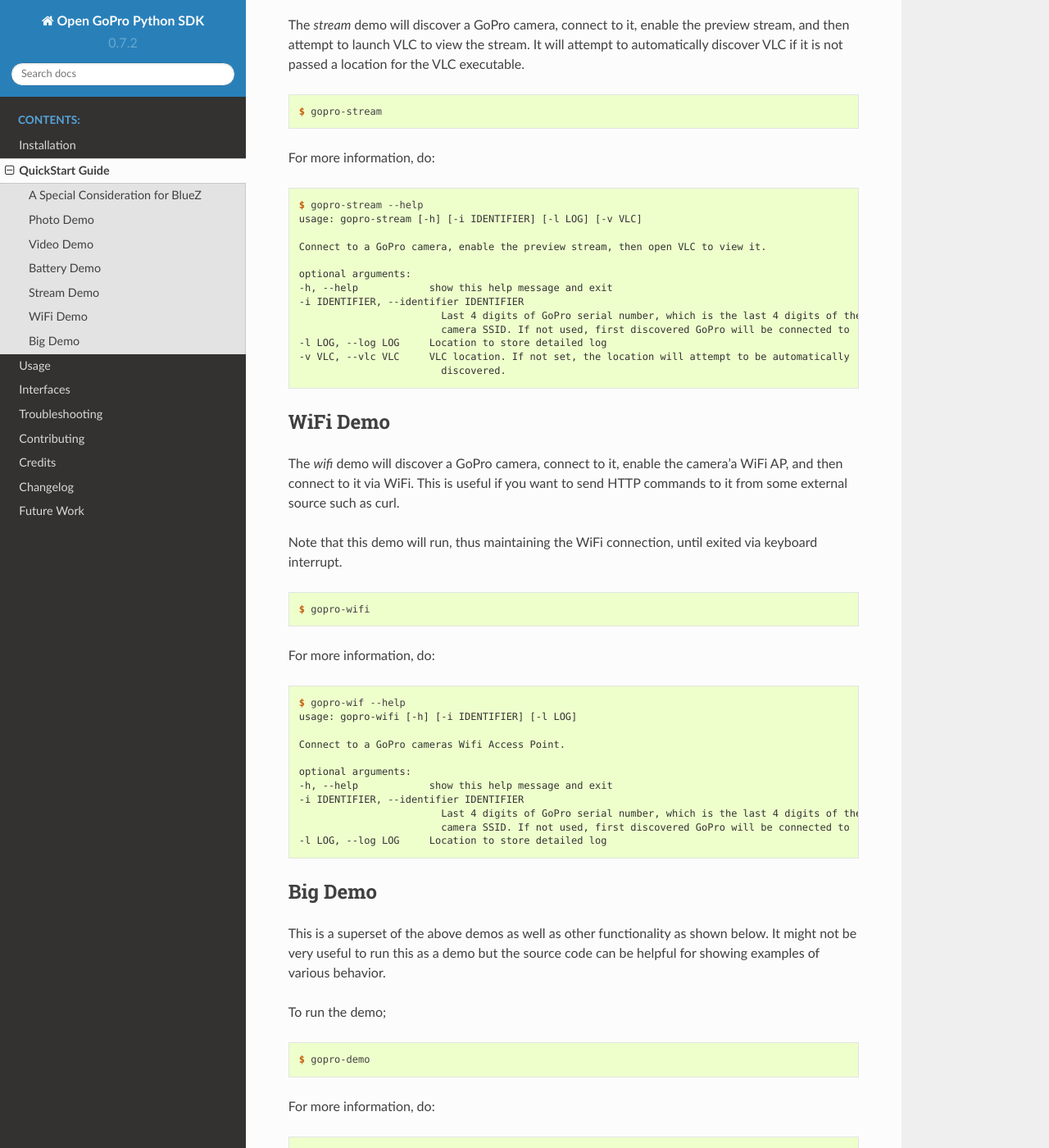
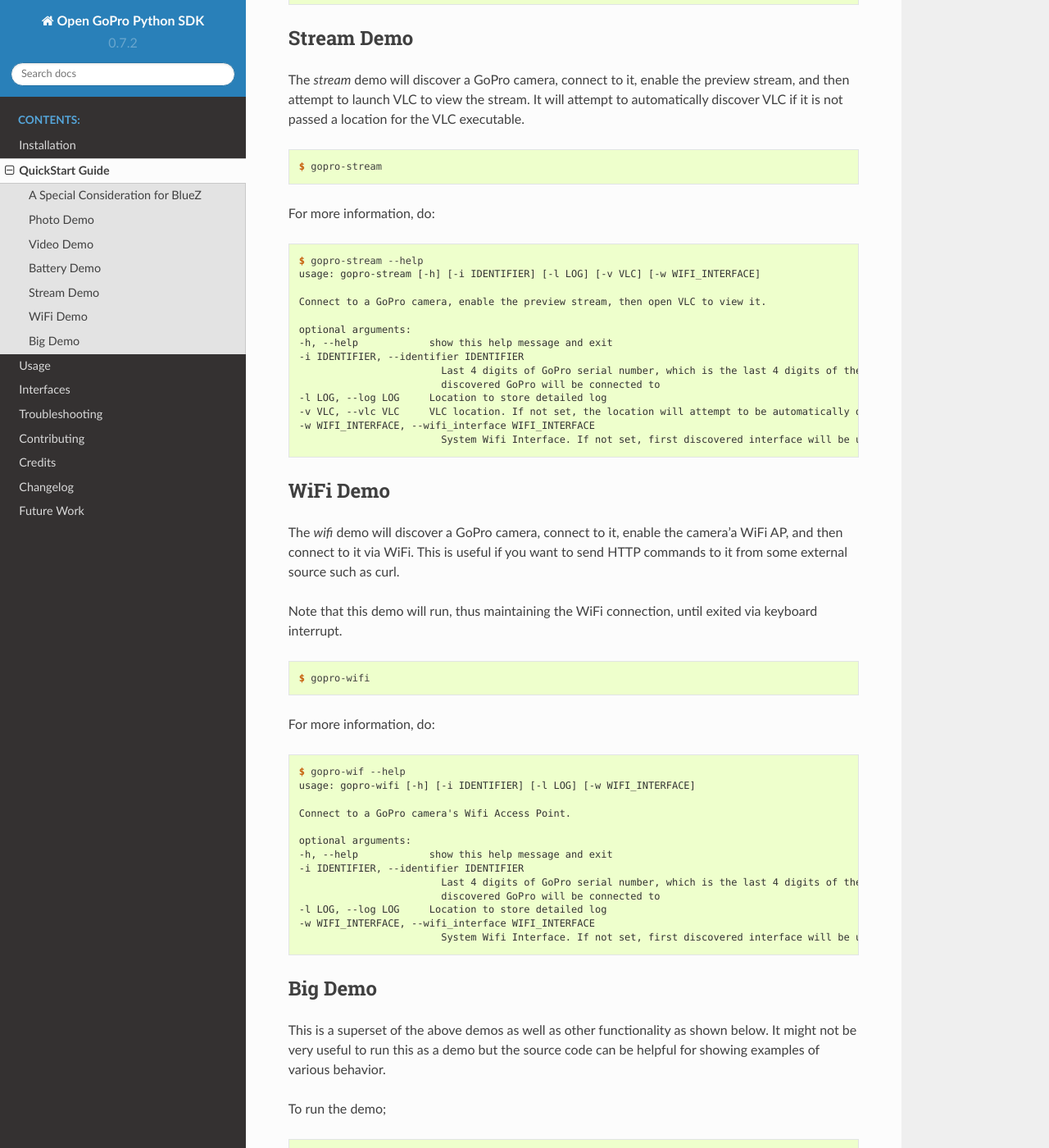
Before and after one commit to gopro/OpenGoPro, a Sphinx documentation site: the page built from demos/python/sdk_wireless_camera_control/docs/quickstart.rst, in a window 1280 px wide and 1400 px high, scrolled down 2293 px. Shown: the whole window at 82% size. Built offline with Sphinx 7.4.7 and the Read the Docs theme 2.0.0, drawn with Linux system fonts in a browser that asks for light colours; some of the changed text lies outside the part shown.

```diff
--- a/demos/python/sdk_wireless_camera_control/docs/quickstart.rst
+++ b/demos/python/sdk_wireless_camera_control/docs/quickstart.rst
@@ -41,18 +41,20 @@ For more information, do:
 .. code-block:: console
 
     $ gopro-photo --help
-    usage: gopro-photo [-h] [-i IDENTIFIER] [-l LOG] [-o OUTPUT]
+    usage: gopro-photo [-h] [-i IDENTIFIER] [-l LOG] [-o OUTPUT] [-w WIFI_INTERFACE]
 
     Connect to a GoPro camera, take a photo, then download it.
 
     optional arguments:
     -h, --help            show this help message and exit
     -i IDENTIFIER, --identifier IDENTIFIER
-                            Last 4 digits of GoPro serial number, which is the last 4 digits of the default
-                            camera SSID. If not used, first discovered GoPro will be connected to
+                            Last 4 digits of GoPro serial number, which is the last 4 digits of the default camera SSID. If not used, first
+                            discovered GoPro will be connected to
     -l LOG, --log LOG     Location to store detailed log
     -o OUTPUT, --output OUTPUT
                             Where to write the photo to. If not set, write to 'photo.jpg'
+    -w WIFI_INTERFACE, --wifi_interface WIFI_INTERFACE
+                            System Wifi Interface. If not set, first discovered interface will be used.
 
 Video Demo
 ----------
@@ -69,21 +71,23 @@ For more information, do:
 .. code-block:: console
 
     $ gopro-video --help
-    usage: gopro-video [-h] [-i IDENTIFIER] [-l LOG] [-o OUTPUT] record_time
+    usage: gopro-video [-h] [-i IDENTIFIER] [-l LOG] [-o OUTPUT] [-w WIFI_INTERFACE] record_time
 
     Connect to a GoPro camera, take a video, then download it.
 
     positional arguments:
-      record_time           How long to record for
+    record_time           How long to record for
 
     optional arguments:
-      -h, --help            show this help message and exit
-      -i IDENTIFIER, --identifier IDENTIFIER
-                            Last 4 digits of GoPro serial number, which is the last 4 digits of the default
-                            camera SSID. If not used, first discovered GoPro will be connected to
-      -l LOG, --log LOG     Location to store detailed log
-      -o OUTPUT, --output OUTPUT
-                            Where to write the video to. If not set, write to 'video.jpg'
+    -h, --help            show this help message and exit
+    -i IDENTIFIER, --identifier IDENTIFIER
+                            Last 4 digits of GoPro serial number, which is the last 4 digits of the default camera SSID. If not used, first
+                            discovered GoPro will be connected to
+    -l LOG, --log LOG     Location to store detailed log
+    -o OUTPUT, --output OUTPUT
+                            Where to write the video to. If not set, write to 'video.mp4'
+    -w WIFI_INTERFACE, --wifi_interface WIFI_INTERFACE
+                            System Wifi Interface. If not set, first discovered interface will be used.
 
 Battery Demo
 ------------
@@ -130,18 +134,19 @@ For more information, do:
 .. code-block:: console
 
     $ gopro-stream --help
-    usage: gopro-stream [-h] [-i IDENTIFIER] [-l LOG] [-v VLC]
+    usage: gopro-stream [-h] [-i IDENTIFIER] [-l LOG] [-v VLC] [-w WIFI_INTERFACE]
 
     Connect to a GoPro camera, enable the preview stream, then open VLC to view it.
 
     optional arguments:
     -h, --help            show this help message and exit
     -i IDENTIFIER, --identifier IDENTIFIER
-                            Last 4 digits of GoPro serial number, which is the last 4 digits of the default
-                            camera SSID. If not used, first discovered GoPro will be connected to
+                            Last 4 digits of GoPro serial number, which is the last 4 digits of the default camera SSID. If not used, first
+                            discovered GoPro will be connected to
     -l LOG, --log LOG     Location to store detailed log
-    -v VLC, --vlc VLC     VLC location. If not set, the location will attempt to be automatically
-                            discovered.
+    -v VLC, --vlc VLC     VLC location. If not set, the location will attempt to be automatically discovered.
+    -w WIFI_INTERFACE, --wifi_interface WIFI_INTERFACE
+                            System Wifi Interface. If not set, first discovered interface will be used.
 
 WiFi Demo
 -----------
@@ -160,16 +165,18 @@ For more information, do:
 .. code-block:: console
 
     $ gopro-wif --help
-    usage: gopro-wifi [-h] [-i IDENTIFIER] [-l LOG]
+    usage: gopro-wifi [-h] [-i IDENTIFIER] [-l LOG] [-w WIFI_INTERFACE]
 
-    Connect to a GoPro cameras Wifi Access Point.
+    Connect to a GoPro camera's Wifi Access Point.
 
     optional arguments:
     -h, --help            show this help message and exit
     -i IDENTIFIER, --identifier IDENTIFIER
-                            Last 4 digits of GoPro serial number, which is the last 4 digits of the default
-                            camera SSID. If not used, first discovered GoPro will be connected to
+                            Last 4 digits of GoPro serial number, which is the last 4 digits of the default camera SSID. If not used, first
+                            discovered GoPro will be connected to
     -l LOG, --log LOG     Location to store detailed log
+    -w WIFI_INTERFACE, --wifi_interface WIFI_INTERFACE
+                            System Wifi Interface. If not set, first discovered interface will be used.
 
 Big Demo
 --------
@@ -189,18 +196,19 @@ For more information, do:
 .. code-block:: console
 
     $ gopro-demo --help
-    usage: gopro-demo [-h] [-i IDENTIFIER] [-l LOG] [-v VLC]
+    usage: gopro-demo [-h] [-i IDENTIFIER] [-l LOG] [-v VLC] [-w WIFI_INTERFACE]
 
     Connect to a GoPro camera via BLE and Wifi and do some things.
 
     optional arguments:
     -h, --help            show this help message and exit
     -i IDENTIFIER, --identifier IDENTIFIER
-                            Last 4 digits of GoPro serial number, which is the last 4 digits of the default
-                            camera SSID. If not used, first discovered GoPro will be connected to
+                            Last 4 digits of GoPro serial number, which is the last 4 digits of the default camera SSID. If not used, first
+                            discovered GoPro will be connected to
     -l LOG, --log LOG     Location to store detailed log
-    -v VLC, --vlc VLC     VLC location. If not set, the location will attempt to be automatically
-                            discovered.
+    -v VLC, --vlc VLC     VLC location. If not set, the location will attempt to be automatically discovered.
+    -w WIFI_INTERFACE, --wifi_interface WIFI_INTERFACE
+                            System Wifi Interface. If not set, first discovered interface will be used.
 
 The demo will perform the following, logging to the console as it goes as well as writing a
 more detailed log to a file (this file can be set with the --log parameter):
```
Also changed, not shown: demos/python/sdk_wireless_camera_control/docs/_static/coverage.svg, 1 other file.
